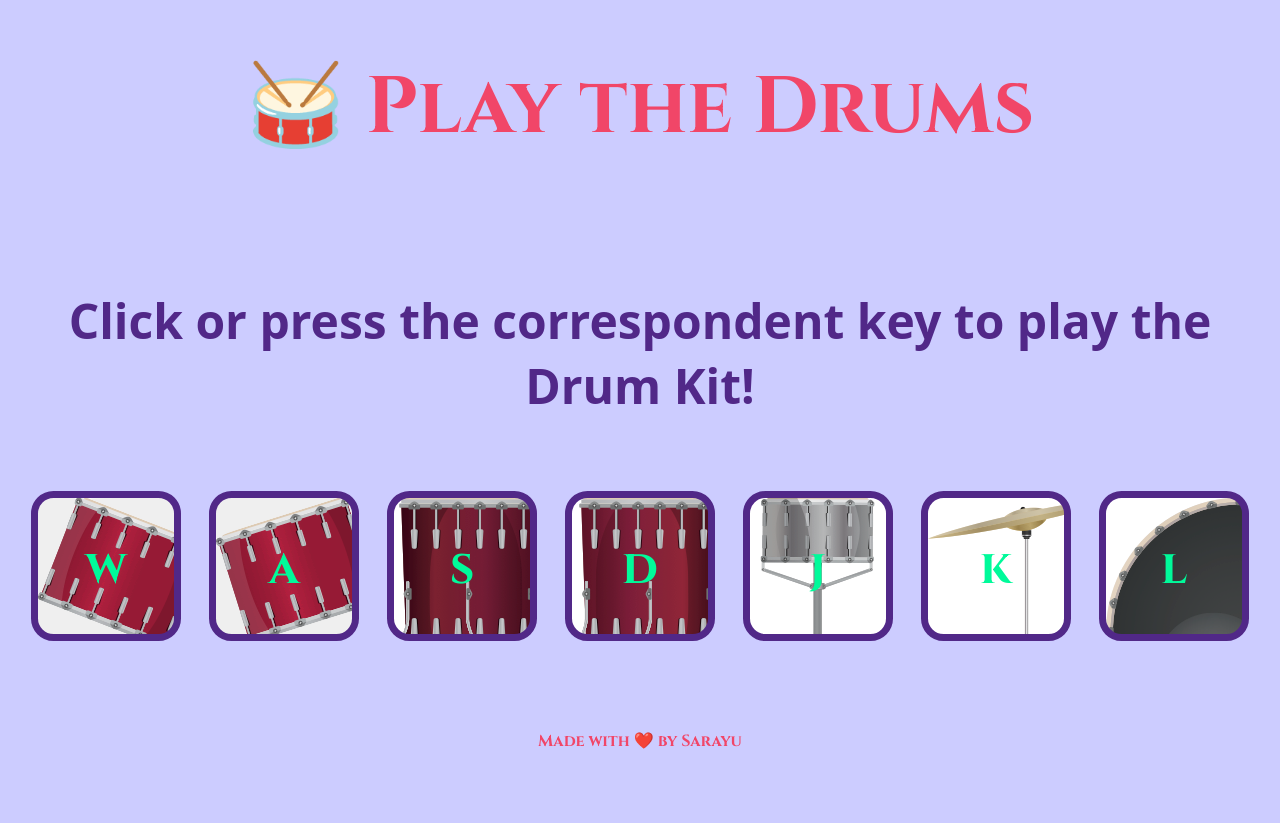
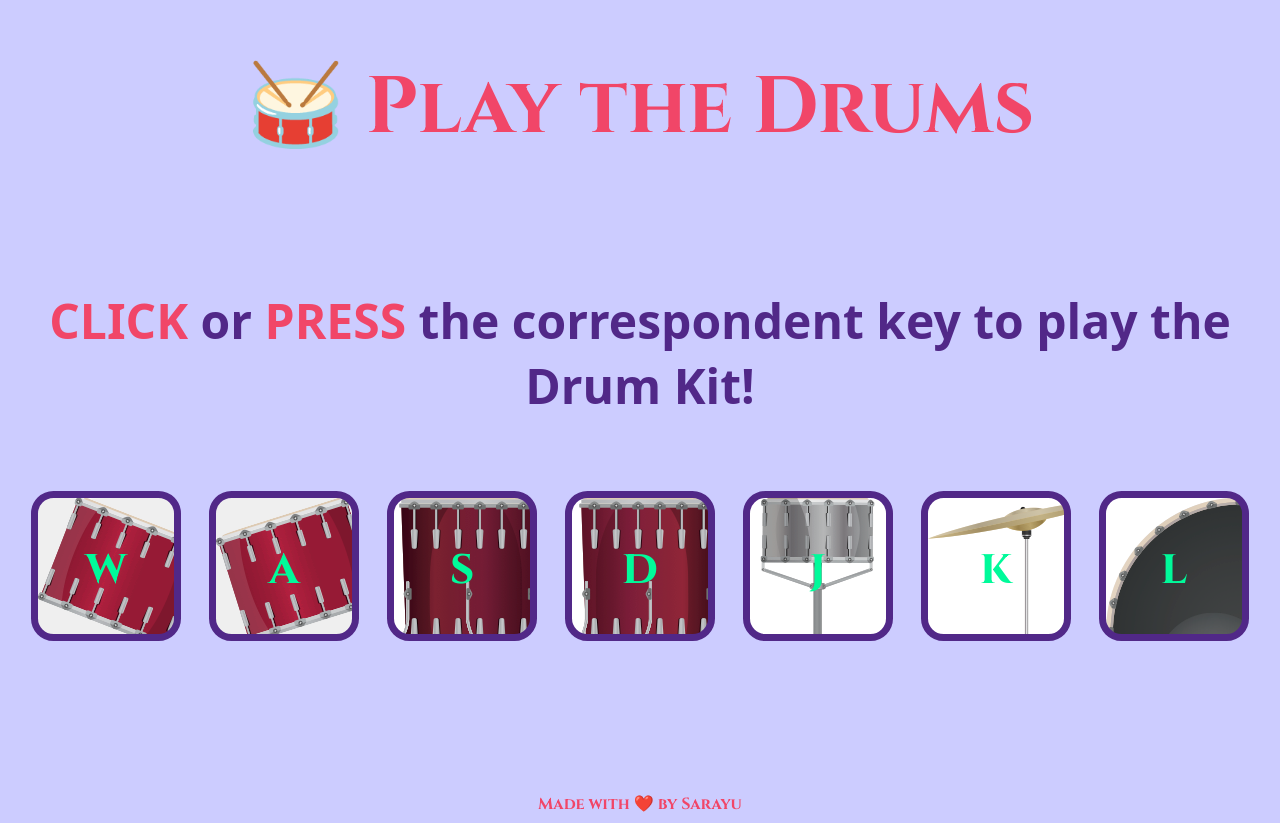
Before and after one commit to Lovelace5/Drum, a plain HTML site: page index.html in a window 1280 px wide. Before the commit the page ends 800 px from the top, so only its background shows below. Drawn offline with Linux system fonts and the light colour scheme.

Commit message:
Style changes

```diff
--- a/index.html
+++ b/index.html
@@ -14,7 +14,7 @@
 
 <body>
   <h1 id="title">🥁 Play the Drums</h1>
-  <h2> Click or press the correspondent key to play the Drum Kit!</h2>
+  <h2><span>CLICK</span> or <span>PRESS</span> the correspondent key to play the Drum Kit!</h2>
   <div class="set">
     <button class="w drum">w</button>
     <button class="a drum">a</button>
--- a/index.js
+++ b/index.js
@@ -1,5 +1,5 @@
 // Detecting Button click
-let buttonsArray = document.querySelectorAll(".drum")
+let buttonsArray = document.querySelectorAll(".drum");
 
 for (let i = 0; i < buttonsArray.length; i++) {
   buttonsArray[i].addEventListener("click", handleClick);
--- a/styles.css
+++ b/styles.css
@@ -16,6 +16,14 @@ text-align: center;
 color: #512888;
 font-family: 'Sans', serif;
 margin-top: 10%;
+}
+
+span {
+color: #f14668;
+}
+
+span:hover {
+color: #00FA9A;;
 }
 
 .set {
@@ -71,7 +79,7 @@ background-image: url('images/kick.png');
   font-weight: bolder;
 }
 footer {
-  margin-top: 7%;
+  margin-top: 12%;
   color: #f14668;
   font-size: 1rem;
   text-align: center;
```
